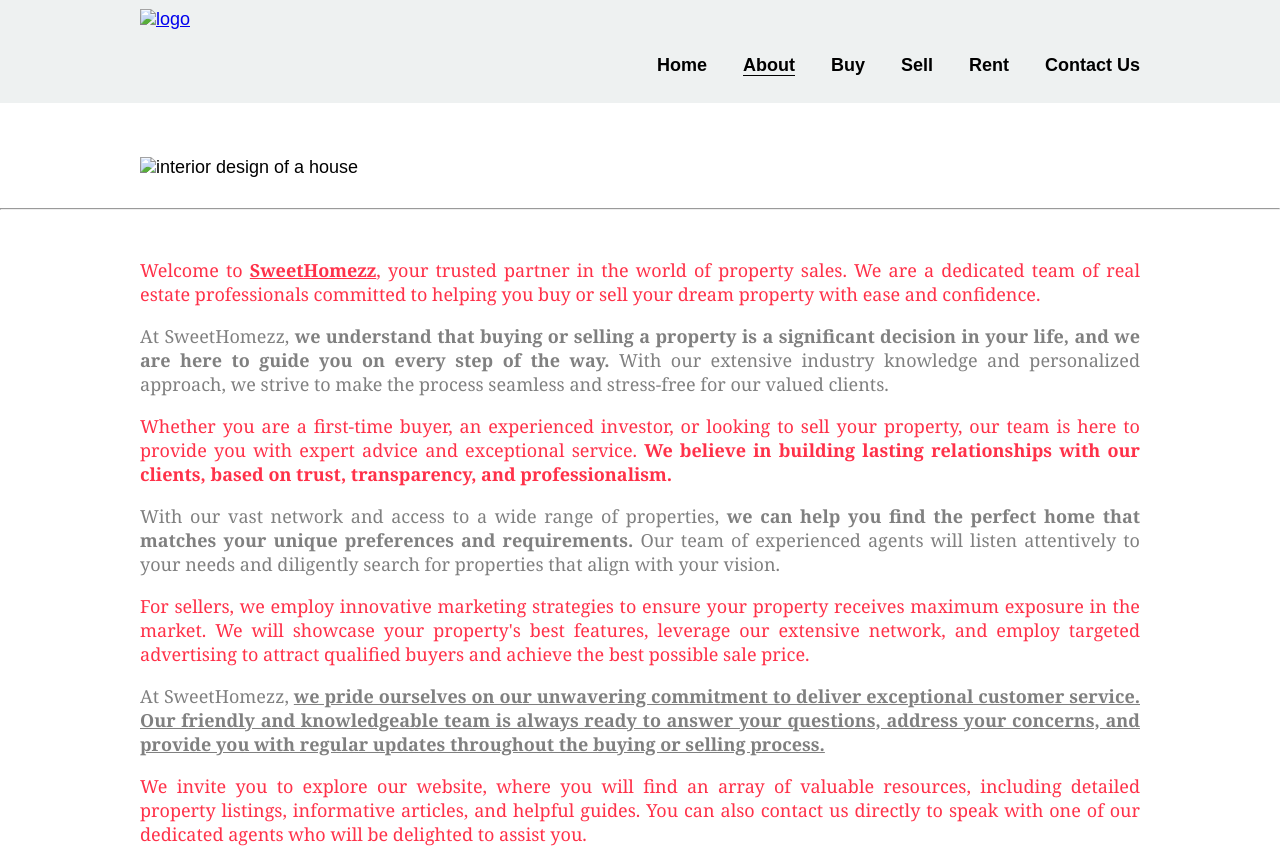
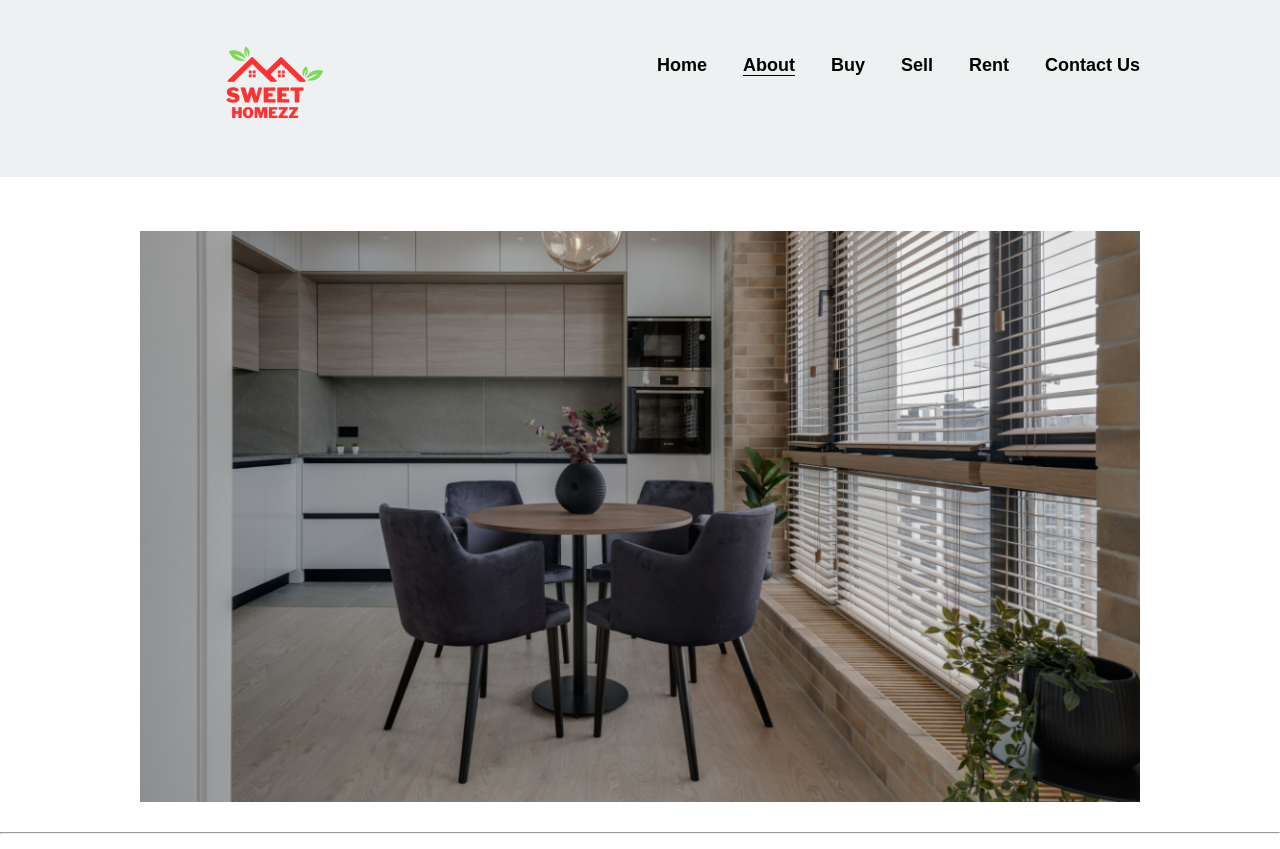
Before and after one commit to Sukhmani05/sweethomezz, a plain HTML site: page about.html in a window 1280 px wide. Shown: the top 849 px of the page. Drawn offline with Linux system fonts and the light colour scheme; files that its build step writes are made by us from their sources.

Commit message:
Update about.html

```diff
--- a/about.html
+++ b/about.html
@@ -3,7 +3,7 @@
 <head>
     <meta charset="UTF-8">
     <meta name="viewport" content="width=device-width, initial-scale=1.0">
-    <link rel="stylesheet" href="css/style.css">
+    <link rel="stylesheet" href="style.css">
     <title>Sweet Homezz</title>
 </head>
 <body>
@@ -12,7 +12,7 @@
 
             <div class="logo">
                 <a href="index.html">
-                    <img src="img/logo2.png" alt="logo" class="img-full">
+                    <img src="logo2.png" alt="logo" class="img-full">
                 </a>
             </div>
 
@@ -31,7 +31,7 @@
     </header>
 
     <div class="container container-flex">
-        <img src="img/banner.png" alt="interior design of a house">
+        <img src="banner.png" alt="interior design of a house">
     </div>
 
     <br><hr><br>
```
